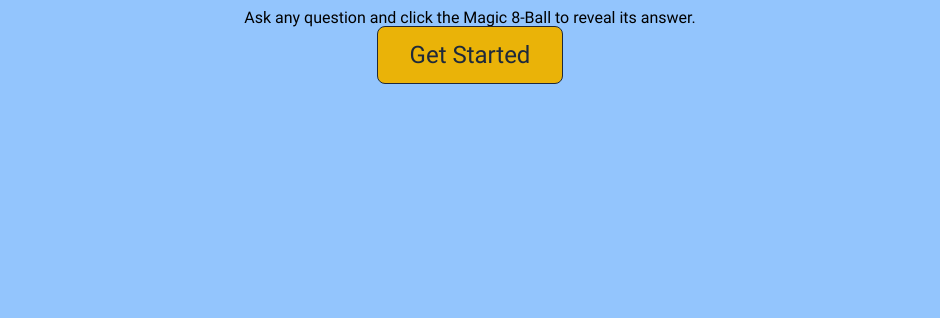
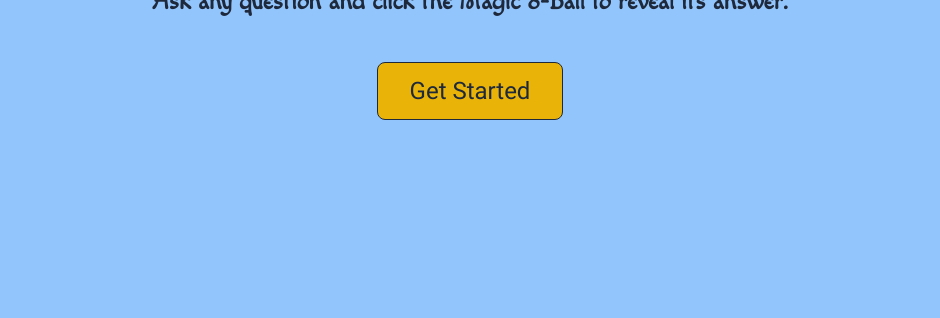
Before and after one commit to cse110-sp23-group24/cse110-sp23-group24-Final-Project, an Electron app: page src/pages/8ball/magic-8-ball-intro-screen.html in a window 940 px wide. Shown: the part 482-800 px from the top of the page. Drawn offline with Linux system fonts and the light colour scheme; files whose address does not match are found by name.

Commit message:
Add css to text on intro screen

```diff
--- a/src/pages/8ball/intro-screen.css
+++ b/src/pages/8ball/intro-screen.css
@@ -169,3 +169,12 @@ a {
     color: var(--yellow-500);
     transition: background-color 0.5s ease;
 }
+
+.intro-text {
+    font-size: 1.5rem;
+    font-weight: 600;
+    margin-bottom: 3rem;
+    margin-top: 1rem;
+    font-family: "Macondo", Courier, monospace;
+    color: var(--slate-800);
+}
```
